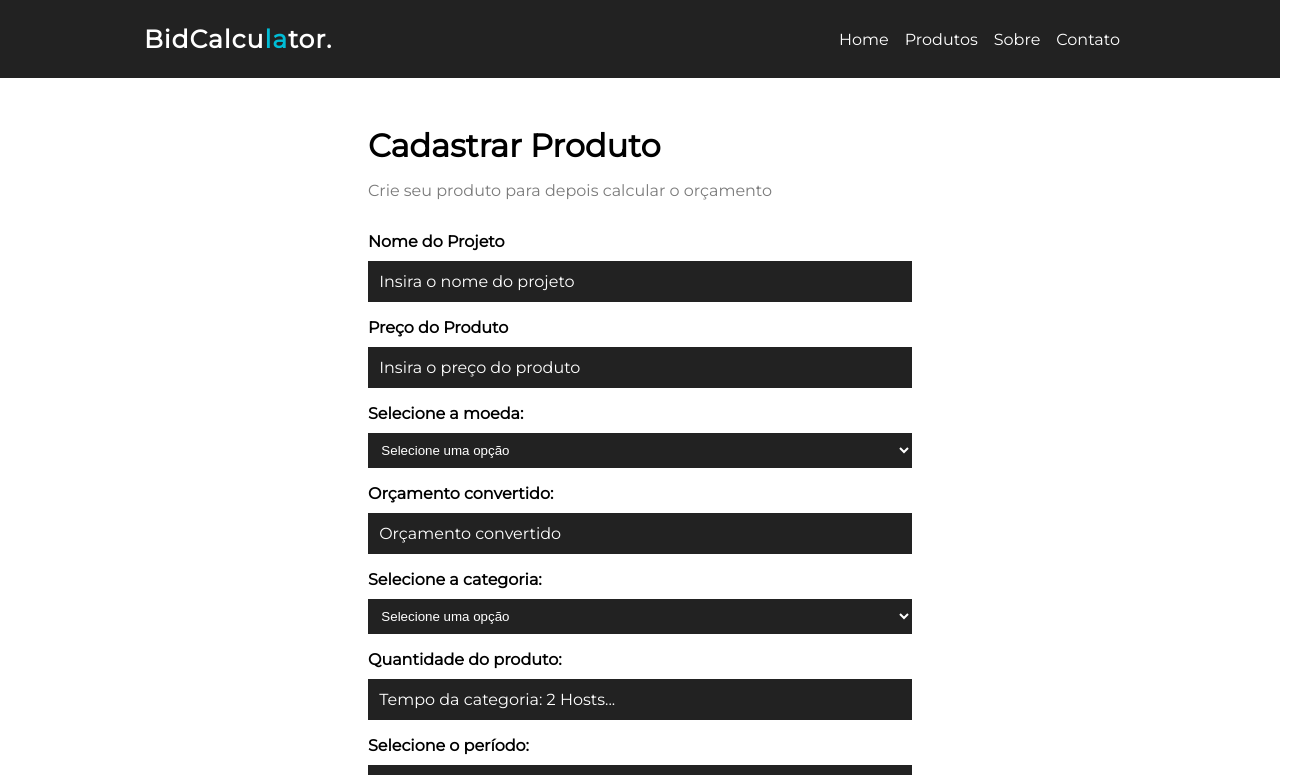
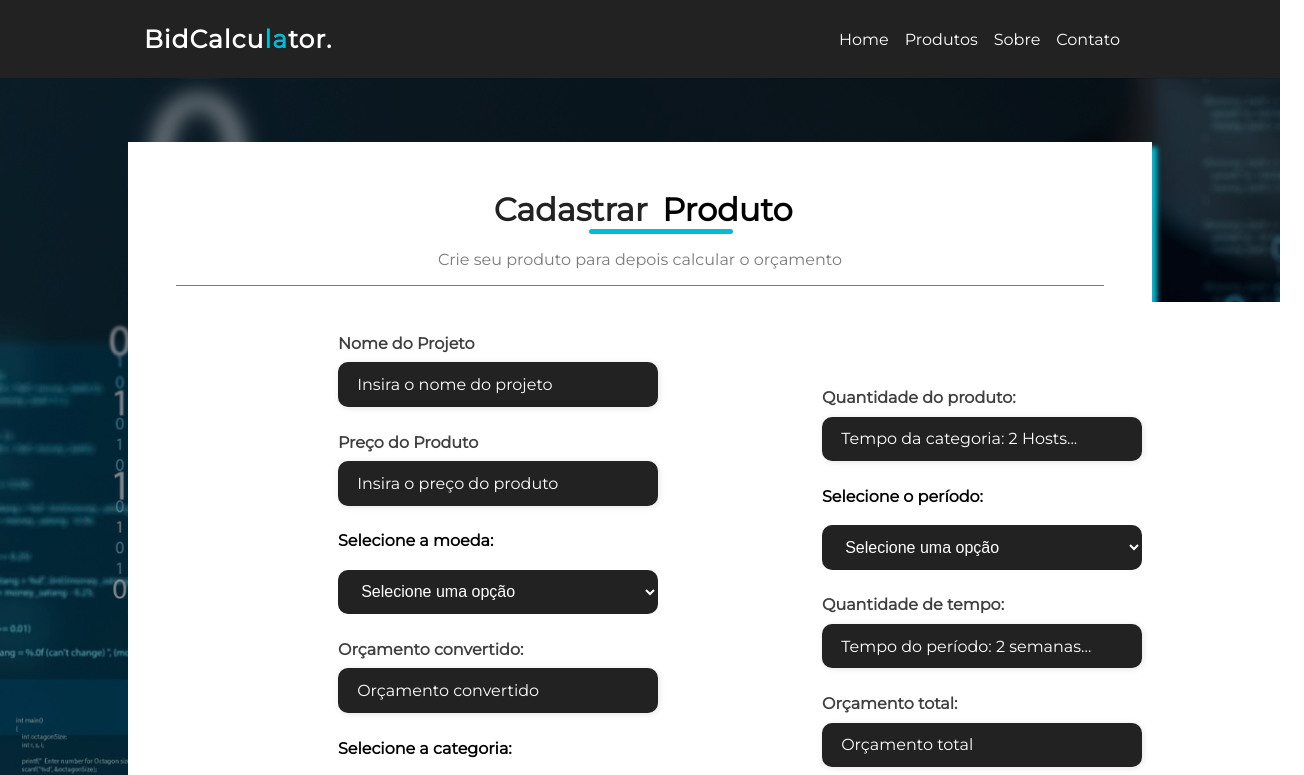
Before and after one commit to SamaraSilvia81/Secret-Password, a React (Vite) app in the folder CalculatorBattossai/: page /newproject in a window 1280 px wide. Shown: the top 775 px of the page, 1304 px wide, since content can reach past the window. Built offline with nearby package versions, Linux system fonts and the light colour scheme; data requests are answered from the project's data file.

Commit message:
Add Style NewProject

```diff
--- a/CalculatorBattossai/package.json
+++ b/CalculatorBattossai/package.json
@@ -27,7 +27,6 @@
     "@types/react": "^18.0.27",
     "@types/react-dom": "^18.0.10",
     "@vitejs/plugin-react": "^3.1.0",
-    "tailwindcss": "^3.2.7",
     "vite": "^4.1.0"
   }
 }
--- a/CalculatorBattossai/src/components/form/Input.module.css
+++ b/CalculatorBattossai/src/components/form/Input.module.css
@@ -1,20 +1,29 @@
 .form_control{
+    width: 20em;
     display: flex;
     flex-direction: column;
     margin-bottom: 1em;  /*Afasta os outros inputs*/
 }
 
-.form_control label{
-    margin-bottom: .6em; /*Afasta as labels dos inputs*/
-    font-weight: bold;
+.form_control label {
+    font-size: 1rem;
+    font-weight: 600;
+    color: #000000c0;
 }
 
 .form_control input{
-    padding: .7em; /*Afastamento interno do input*/
-    border-radius: 0;
-    border: none;
+    margin: 0.6em 0;
+    padding: 0.8rem 1.2rem;
     color: #00bdd6;
     background-color: #222;
+    border: none;
+    border-radius: 10px;
+    box-shadow: 1px 1px 6px #0000001c;
+    font-size: 1em;
+}
+
+.form_control input:focus-visible {
+    outline: 1px solid #00bdd6;
 }
 
 .form_control input::placeholder{
--- a/CalculatorBattossai/src/components/form/Select.module.css
+++ b/CalculatorBattossai/src/components/form/Select.module.css
@@ -10,9 +10,12 @@
 }
 
 .form_control select{
-    padding: .7em;
-    border-radius: 0;
-    border: none;
+    margin: 0.6em 0;
+    padding: 0.8rem 1.2rem;
     color: #fff;
     background-color: #222;
+    border: none;
+    border-radius: 10px;
+    box-shadow: 1px 1px 6px;
+    font-size: 1em;
 }
--- a/CalculatorBattossai/src/components/form/SubmitButton.jsx
+++ b/CalculatorBattossai/src/components/form/SubmitButton.jsx
@@ -3,7 +3,7 @@ import styles from './SubmitButton.module.css'
 export function SubmitButton({text}){
     return (
        <div className={styles.form_control}>
-       <button className={styles.btn}>{text}</button>
+            <button className={styles.btn}>{text}</button>
        </div>
     )
 }
--- a/CalculatorBattossai/src/components/form/SubmitButton.module.css
+++ b/CalculatorBattossai/src/components/form/SubmitButton.module.css
@@ -1,11 +1,13 @@
 .btn{
     background-color: #222;
     color: #fff;
+    margin: 2em 30em;
     padding: 0.7em 1.2em;
     text-decoration: none;
     transition: .5s;
     cursor: pointer;
     border: none;
+    text-align: center;
 }
 
 .btn:hover{
--- a/CalculatorBattossai/src/components/pages/NewProject.jsx
+++ b/CalculatorBattossai/src/components/pages/NewProject.jsx
@@ -30,9 +30,15 @@ export function NewProject(){
 
     return(
         <div className={styles.newproject_container}>
-            <h1>Cadastrar Produto</h1>
-            <p>Crie seu produto para depois calcular o orçamento</p>
-            <ProjectForm handleSubmit={createPost} btnText="Criar projeto"/>
+           <div className={styles.form_container}>
+                <div className={styles.form_title}>
+                    <h1><span>Cadastrar</span> Produto</h1>
+                    <p>Crie seu produto para depois calcular o orçamento</p>
+                </div>
+                <div className={styles.form_body}>
+                    <ProjectForm handleSubmit={createPost} btnText="Criar projeto"/>
+                </div>
+           </div>
         </div>
     )
 }
--- a/CalculatorBattossai/src/components/pages/NewProject.module.css
+++ b/CalculatorBattossai/src/components/pages/NewProject.module.css
@@ -1,13 +1,55 @@
 .newproject_container{
-    width: 50%;
-    margin: 0 auto;
-    padding: 3em;
+    width: 100%;
+    background-size: cover;
+    background-position: left;
+    background-image: url('../../img/PlanoDeFundoCadeado.png');
 }
 
-.newproject_container h1{
+.form_container{
+    background-color: #fff;
+    width: 80%;
+    margin: 4em auto;
+    padding: 3em;
+    box-shadow: 5px 5px 5px #00bdd6;
+}
+
+.form_title{
+    justify-content: center;
+    text-align: center;
+    border-bottom: 1px solid #7b7b7b;
+}
+
+.form_title h1{
     margin-bottom: 0.5em;
+}
+
+.form_title h1::after {
+    justify-content: center;
+    content: '';
+    display: block;
+    width: 5rem;
+    height: 0.3rem;
+    padding: 0 1em;
+    background-color: #00bdd6;
+    margin: 0 12.9em auto;
+    position: relative;
+    border-radius: 10px;
+}
+
+.form_title h1 span{
+    color: #222;
+    padding: 0.2em;
+    /*background-color: #00bdd6; /* Dark: #222 - Ligth: #00bdd6*/
+}
+
+.form_body{
+    display: flex;
+    flex-wrap: wrap;
+    justify-content: space-between;
+    padding: 1em 0;
 }
 
 .newproject_container p{
     color: #7b7b7b;
+    padding-bottom: 1em;
 }
--- a/CalculatorBattossai/src/components/project/ProjectForm.jsx
+++ b/CalculatorBattossai/src/components/project/ProjectForm.jsx
@@ -152,6 +152,8 @@ export function ProjectForm({btnText, handleSubmit, projectData}){
   return (
 
     <form onSubmit={submit} className={styles.form}>
+        <div className={styles.form_body}>
+         <div className={`${styles.column} ${styles.column01}`}>
             <Input
               type='text'
               text='Nome do Projeto'
@@ -190,6 +192,8 @@ export function ProjectForm({btnText, handleSubmit, projectData}){
               handleOnChange={handleCategory}
               value={project.category ? project.category.id: '0'}
             />
+         </div>
+         <div className={styles.column}>
           <Input
               type='number'
               text='Quantidade do produto:'
@@ -227,7 +231,11 @@ export function ProjectForm({btnText, handleSubmit, projectData}){
                 value={budget ? budget : ''}
                 readOnly
             />
+         </div>
+        </div>
+        <div className={styles.form_btn}>
           <SubmitButton text={btnText} handleSubmit={handleSubmit}/>
+        </div>
     </form>
     )
 }
--- a/CalculatorBattossai/src/components/project/ProjectForm.module.css
+++ b/CalculatorBattossai/src/components/project/ProjectForm.module.css
@@ -1,4 +1,29 @@
 .form{
-    width: 100%;
-    margin: 2em 0;
+    display: flex;
+    flex-direction: column;
+    justify-content: space-between;
+    align-items: center;
+    background-color: #fff;
+    padding: 2em 0;
 }
+
+.form_body {
+    display: flex;
+    padding-right: 10em;
+    justify-content: center; /* centraliza as colunas na horizontal */
+    align-items: center; /* centraliza as colunas na vertical */
+}
+
+.column01{
+    padding: 0 10em;
+}
+
+.column {
+    display: flex;
+    flex-direction: column;
+    margin: 0 2px; /* adiciona uma margem entre as colunas */
+}
+
+.form_btn {
+    text-align: center;
+}
```
Also changed, not shown: CalculatorBattossai/tailwind.config.cjs (deleted, +0 -30 lines). Lines whose indentation alone changed are shown as unchanged.
